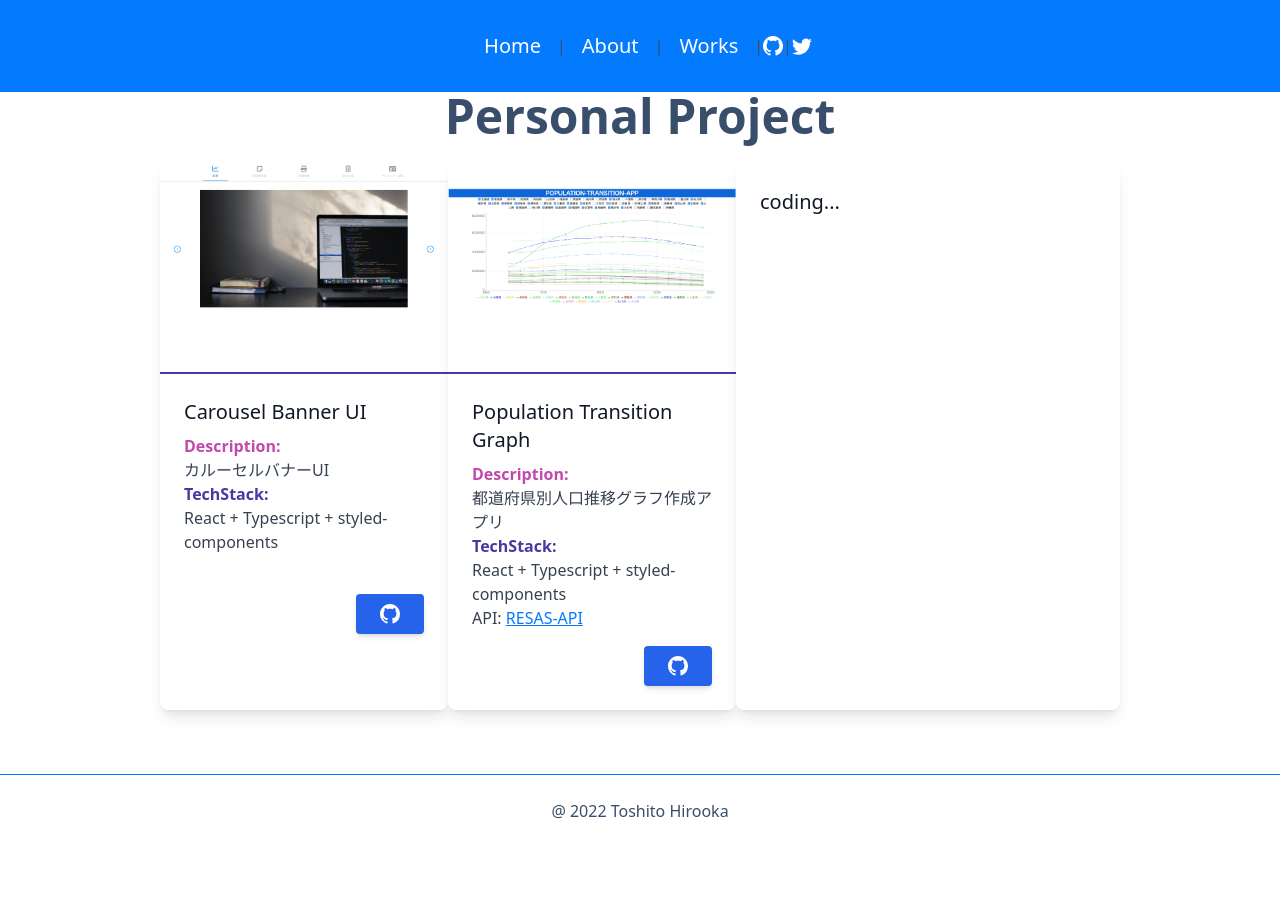
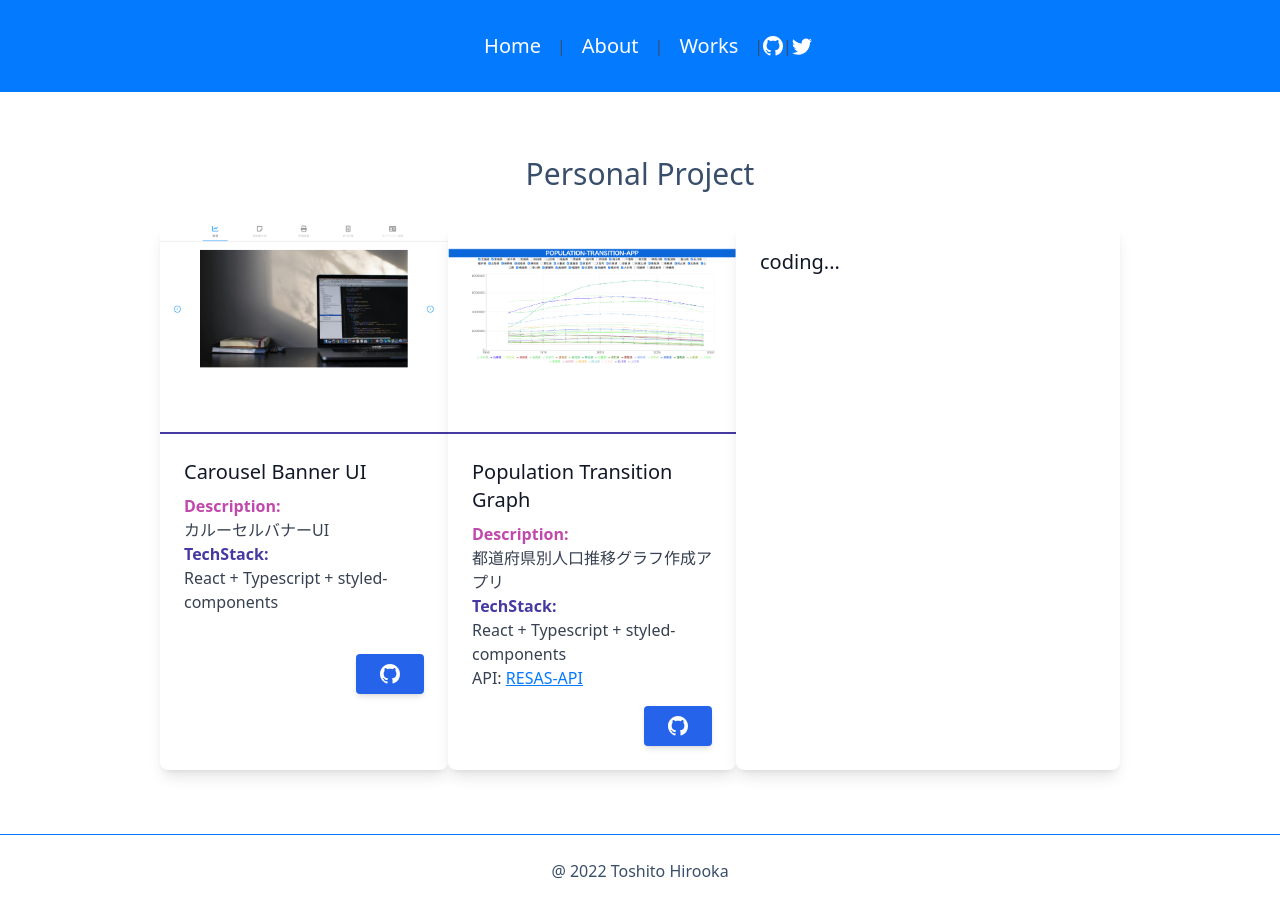
Before and after one commit to wozitto/my_portfolio, a Next.js app: page /works in a window 1280 px wide. Before the commit the page ends 847 px from the top, so only its background shows below. Built offline with nearby package versions, Linux system fonts and the light colour scheme.

Commit message:
worksページの軽微な修正

```diff
--- a/src/pages/about/index.tsx
+++ b/src/pages/about/index.tsx
@@ -35,7 +35,7 @@ const AboutPage = () => {
 
   return (
     <>
-      <Head title="Works wozitto" description="Works woitto" />
+      <Head title="About wozitto" description="About woitto" />
 
       <Layout title="About">
         <PageTransition>
--- a/src/pages/works/index.tsx
+++ b/src/pages/works/index.tsx
@@ -3,17 +3,17 @@ import Image from 'next/image';
 import Layout from '../../components/Layout';
 import { BsGithub } from 'react-icons/bs';
 import { Head } from '../../components/Layout/Head';
-// import CarouselBannerUiImage from '../public/images/carousel-banner-ui.png'
-// import PopulationTransitionGraphImage from '../public/images/population-transition-graph.png'
+import { Heading } from '../../components/Heading';
 
 const AboutPage = () => (
+  <>
+    <Head title="Works wozitto" description="Works woitto" />
+
     <Layout title="Works">
-    {/* <h1 className="text-center text-5xl font-bold mb-6">Works</h1>
-    <div className="flex justify-around">
-    </div> */}
-    <Head title="About wozitto" description="About woitto" />
-
-    <h1 className="text-center text-5xl font-bold mb-6">Personal Project</h1>
+      <main>
+        <div className="text-center">
+          <Heading level={2}>Personal Project</Heading>
+        </div>
         <div className="m-auto w-9/12 flex justify-around">
           <div className="rounded-lg shadow-lg bg-white max-w-sm">
             <div className="h-52">
@@ -125,7 +125,9 @@ const AboutPage = () => (
           </a>
         </Link> */}
             <div className="p-6 border-secondary w-96">
-          <h5 className="text-gray-900 text-xl font-medium mb-2">coding...</h5>
+              <h5 className="text-gray-900 text-xl font-medium mb-2">
+                coding...
+              </h5>
               {/* <p className="text-gray-700 text-base mb-4">
             <div>TechStack:</div>
             <div>React + Typescript + styled-components</div>
@@ -147,7 +149,9 @@ const AboutPage = () => (
             </div>
           </div>
         </div>
+      </main>
     </Layout>
+  </>
 );
 
 export default AboutPage;
```
Lines whose indentation alone changed are shown as unchanged.
